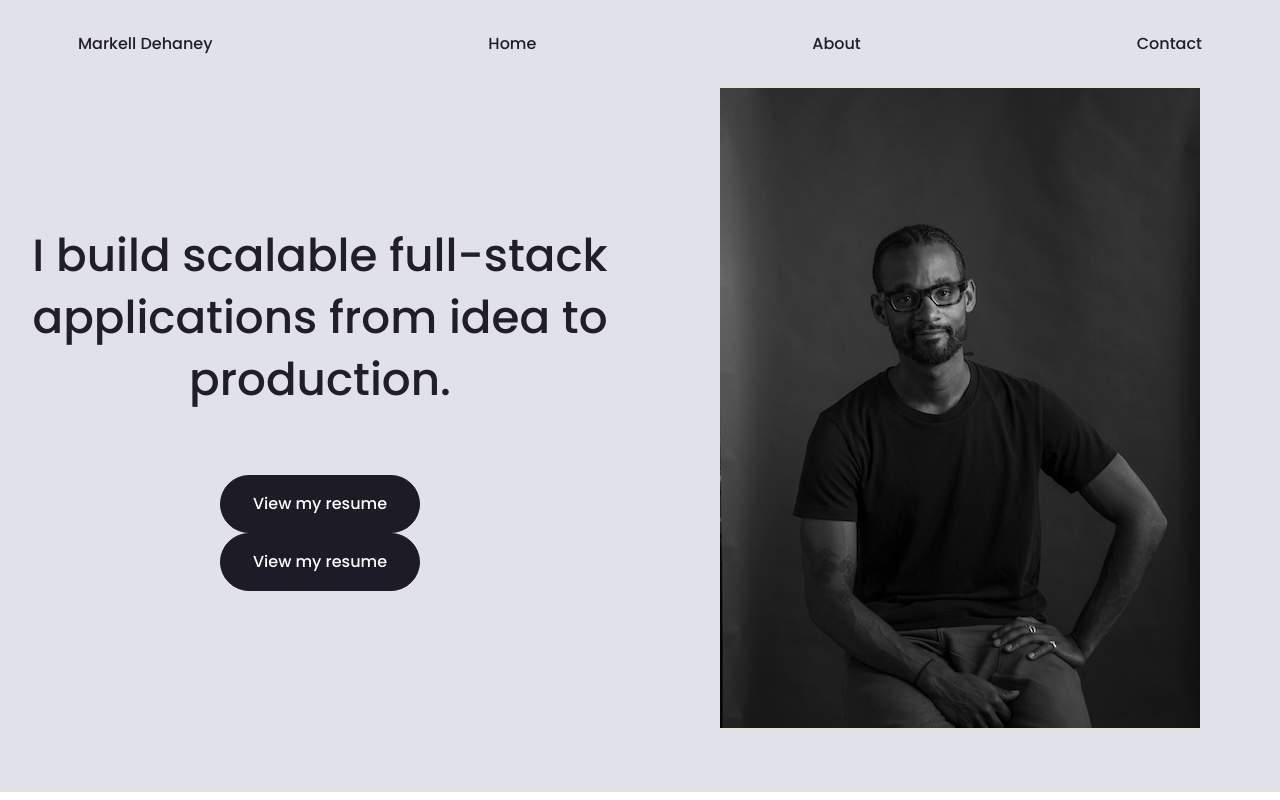
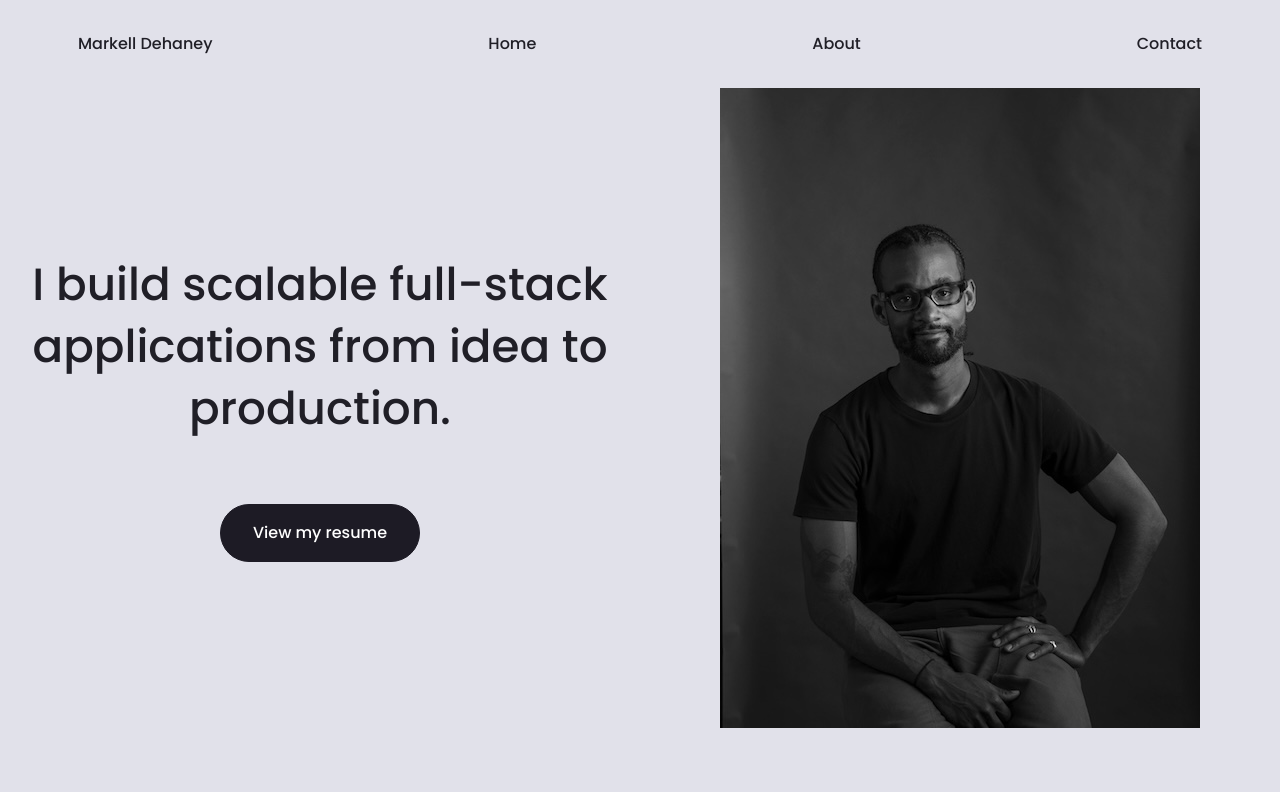
Before and after one commit to markelld/portfolio_2.0.0, a React (Vite) app: page / in a window 1280 px wide. Shown: the top 800 px of the page. Built offline with nearby package versions, Linux system fonts and the light colour scheme.

Commit message:
removal of extra button

```diff
--- a/src/pages/Home.tsx
+++ b/src/pages/Home.tsx
@@ -29,14 +29,6 @@ const Home: React.FC = () => {
           <div className="w-full md:w-1/2 flex flex-col justify-center items-center p-4 md:p-8 mt-8">
             <h1 className="text-xl lg:text-2xl font-medium leading-snug mb-8 lg:mb-16 text-center">{getLocale("home.hero.title")}</h1>
             <button onClick={() => setShowResume(!showResume)} className="bg-primary hover:bg-transparent px-8 py-4 border border-solid border-primary text-white hover:text-primary text-center font-medium rounded-full transition-colors duration-150">View my resume</button>
-            <a
-              href="/images/MarkellDehaney.pdf"
-              target="_blank"
-              rel="noopener noreferrer"
-              className="bg-primary hover:bg-transparent px-8 py-4 border border-solid border-primary text-white hover:text-primary text-center font-medium rounded-full transition-colors duration-150"
-            >
-              View my resume
-            </a>
           </div>
           <div className='w-full md:w-1/2 flex justify-center items-center p-4 md:p-8 mt-8'>
             <img
```
